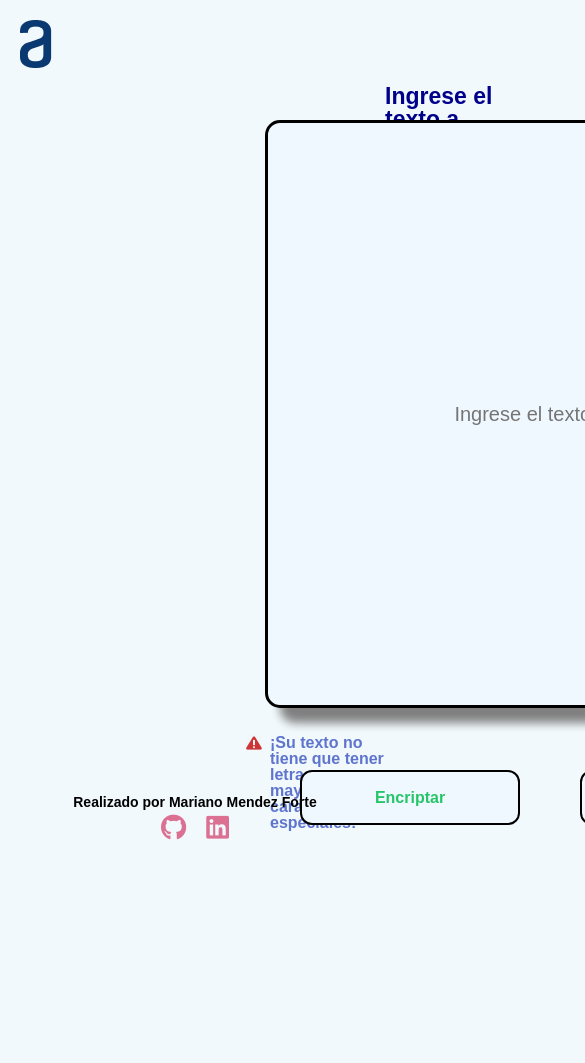
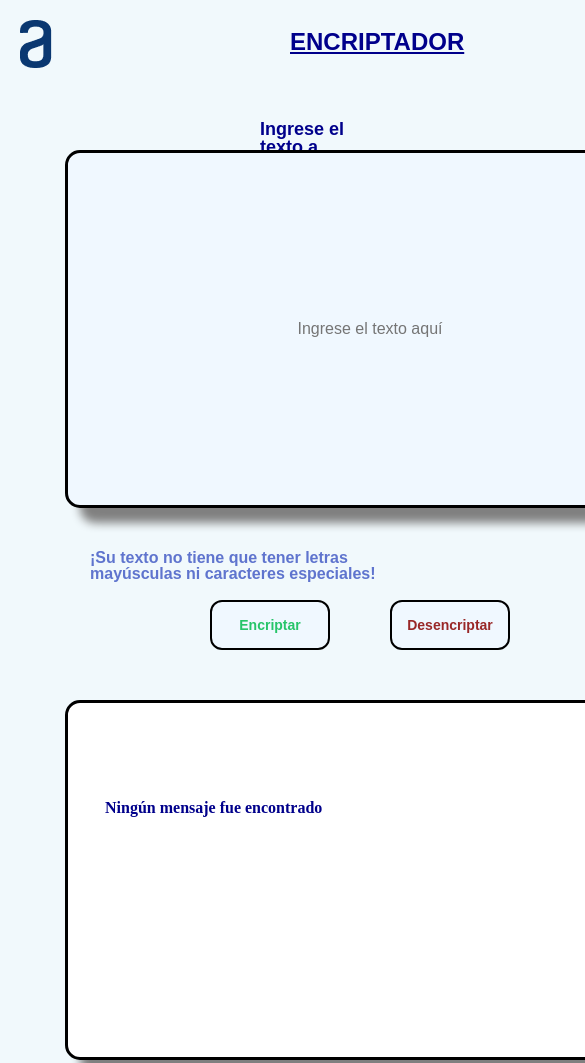
Before and after one commit to Marianmendez/Encriptador-de-Texto, a plain HTML site: page index.html in a window 390 px wide. Shown: the top 1063 px of the page, 585 px wide, since content can reach past the window. Before the commit the page ends 870 px from the top, so only its background shows below. Drawn offline with Linux system fonts and the light colour scheme.

Commit message:
Optimización responsive CSS

```diff
--- a/style.css
+++ b/style.css
@@ -219,3 +219,192 @@ footer a{
 footer a:hover{
     color: #000000;
 }
+
+@media (max-width:480px){
+
+    .titulo{
+        position:absolute;
+        top:30px;
+        left:120px;
+        font-size: 24px;
+    }
+
+    .texto_encriptar{
+        position: absolute;
+        top: 150px;
+        left: 75px;
+        font-size: 18px;
+    }
+
+    .texto_box{
+        width: 250px;
+        height: 350px;
+        position: absolute;
+        top: 200px;
+        left: 85px;
+        background-color: aliceblue;
+        font-size: 16px;
+    }
+
+    .alerta{
+        display: none;
+    }
+
+    .alerta2{
+        display: none;
+    }
+
+    .alerta_texto{
+        position: absolute;
+        top: 600px;
+        left: 20px;
+        font-size: 11px;
+    }
+
+    .encriptar{
+        position:absolute;
+        top: 620px;
+        left: 10px;
+        width: 100px;
+        height: 45px;
+        margin-left: 90px;
+        font-size: 14px;
+    }
+
+    .desencriptar{
+        position:absolute;
+        top: 620px;
+        left: 150px;
+        width: 100px;
+        height: 45px;
+        margin-left: 90px;
+        font-size: 14px;
+    }
+
+    .mensaje{
+        position: absolute;
+        width: 250px;
+        height: 350px;
+        margin-left: 85px;
+        margin-top: 700px;
+        font-size: 16px;
+        background-image: none;
+    }
+
+    .boton_copiar{
+        position: absolute;
+        top: 1100px;
+        left: 150px;
+    }
+
+    .titulo3{
+        position: absolute;
+        left: 105px;
+        top: 800px;
+        font-size: 16px;
+    }
+
+    .solicitud_texto{
+        display: none;
+    }
+
+    .footer1{
+        position: absolute;
+        top: 1150px;
+    }
+}
+
+@media (max-width: 1000px){
+
+        .titulo{
+            position:absolute;
+            top:30px;
+            left:290px;
+            font-size: 24px;
+        }
+
+        .texto_encriptar{
+            position: absolute;
+            top: 120px;
+            left: 260px;
+            font-size: 18px;
+        }
+
+        .texto_box{
+            width: 600px;
+            height: 350px;
+            position: absolute;
+            top: 150px;
+            left: 65px;
+            background-color: aliceblue;
+            font-size: 16px;
+        }
+
+        .alerta{
+            display: none;
+        }
+
+        .alerta2{
+            display: none;
+        }
+
+        .alerta_texto{
+            position: absolute;
+            top: 550px;
+            left: 90px;
+            font-size: 16px;
+        }
+
+        .encriptar{
+            position:absolute;
+            top: 600px;
+            left: 120px;
+            width: 120px;
+            height: 50px;
+            margin-left: 90px;
+            font-size: 14px;
+        }
+
+        .desencriptar{
+            position:absolute;
+            top: 600px;
+            left: 300px;
+            width: 120px;
+            height: 50px;
+            margin-left: 90px;
+            font-size: 14px;
+        }
+
+        .mensaje{
+            position: absolute;
+            width: 600px;
+            height: 350px;
+            margin-left: 65px;
+            margin-top: 700px;
+            font-size: 16px;
+            background-image: none;
+        }
+
+        .boton_copiar{
+            position: absolute;
+            top: 1100px;
+            left: 310px;
+        }
+
+        .titulo3{
+            position: absolute;
+            left: 105px;
+            top: 800px;
+            font-size: 16px;
+        }
+
+        .solicitud_texto{
+            display: none;
+        }
+
+        .footer1{
+            position: absolute;
+            top: 1150px;
+        }
+
+}
```
